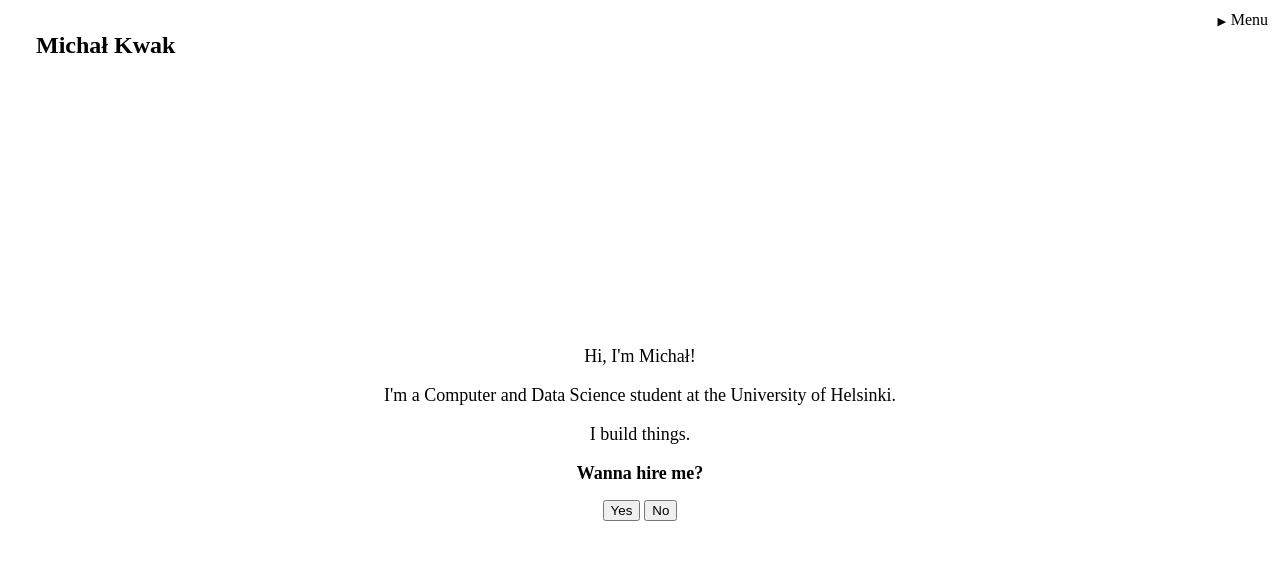
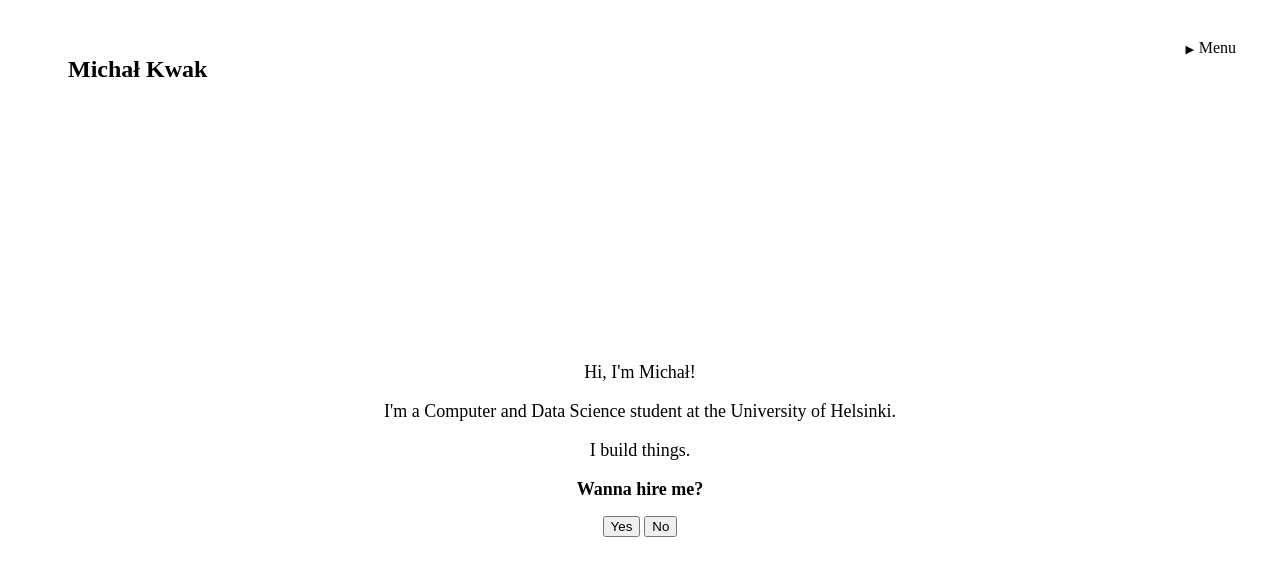
Before and after one commit to michalkwak/gimmick-portfolio, a plain HTML site: page index.html in a window 1280 px wide. Drawn offline with Linux system fonts and the light colour scheme.

Commit message:
Updated margins and menu on desktop

```diff
--- a/index.html
+++ b/index.html
@@ -81,9 +81,6 @@
   margin: 6px 0 0;
   padding: 6px 12px;
   background: Canvas;
-  border: 1px solid #ccc;
-  border-radius: 4px;
-  box-shadow: 0 2px 8px rgba(0, 0, 0, 0.15);
 }
 #menu li { margin: 6px 0; }
 #menu .close-label { display: none; }
@@ -91,6 +88,16 @@
 /* Narrow screens (phones, small tablets): the text runs full width, so a
    dropdown would cover it. Open the menu as a full-screen page instead.
    The page underneath doesn't move, and you're back where you were on close. */
+/* Space at the top so the content never starts under the name or the menu */
+#main { padding-top: 3em; }
+
+/* Large screens: give the name and the menu some room from the edges */
+@media (min-width: 56.01em) {  /* .01 so it doesn't overlap the max-width: 56em rules */
+  #home { top: 32px; left: 40px; }
+  #menu { top: 36px; right: 40px; }
+  #main { padding-top: 5em; }
+}
+
 @media (max-width: 56em) {
   #menu summary { position: relative; z-index: 1; }
   #menu[open] summary::before { display: none; }
@@ -104,7 +111,6 @@
     padding: 4em 16px 2em;
     border: none;
     border-radius: 0;
-    box-shadow: none;
     overflow-y: auto;
     overscroll-behavior: contain;
     display: flex;
@@ -136,7 +142,7 @@
 </ul>
 </details>
 
-<div style="min-height: calc(100svh - 16px); box-sizing: border-box; padding-top: 3em; display: flex; flex-direction: column; justify-content: center">
+<div id="main" style="min-height: calc(100svh - 16px); box-sizing: border-box; display: flex; flex-direction: column; justify-content: center">
 <center>
 
 <p style="font-size: large; max-width: 40em; margin: 1em auto">
```
